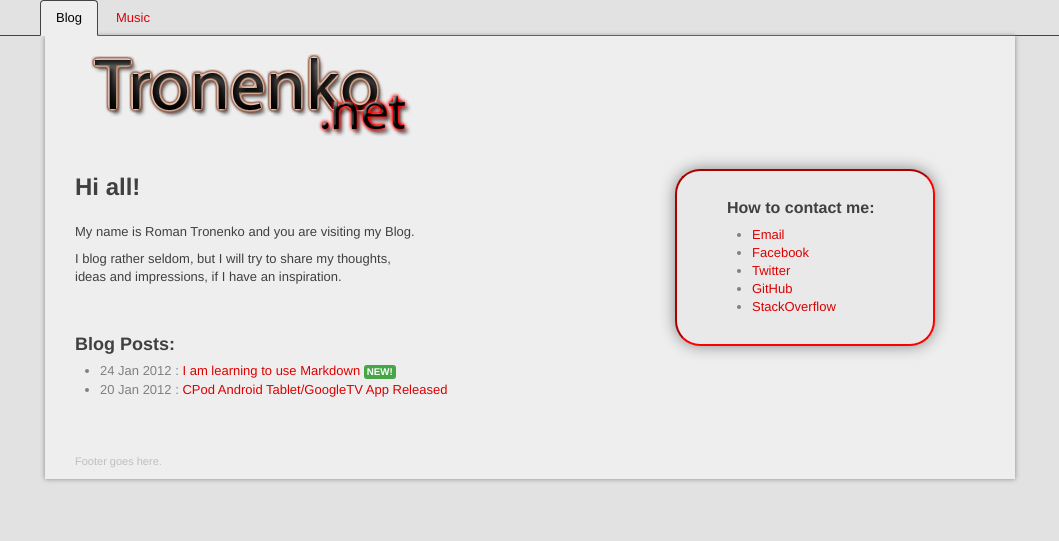
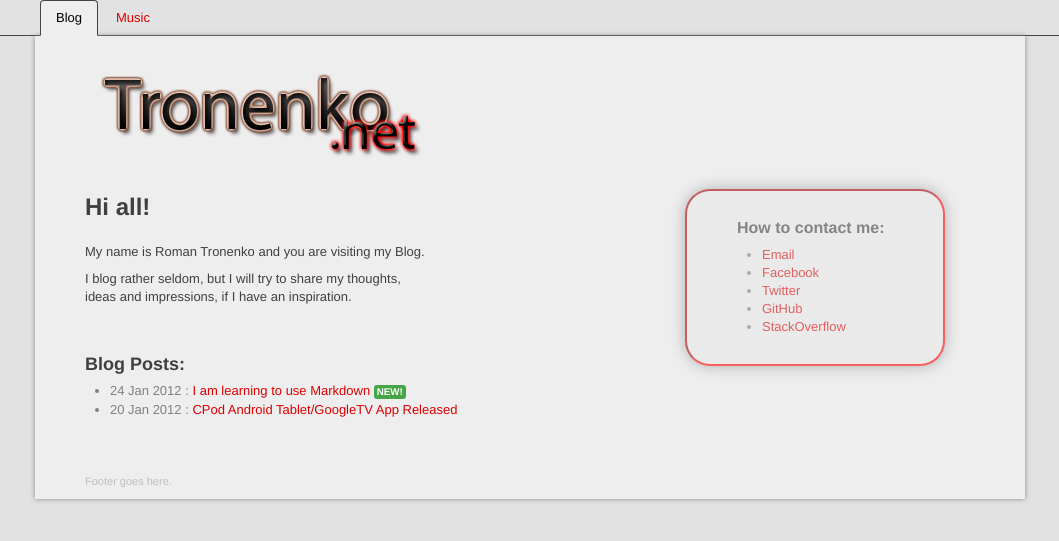
Before and after one commit to morphium/morphium.github.com, a Jekyll site: the page built from index.html, in a window 1280 px wide. Shown: the top 541 px of the page, without its empty margins (110-1169 px from the left). Built offline with Jekyll 4.4.1, drawn with Linux system fonts in a browser that asks for light colours; nearby versions of some CDN libraries.

Commit message:
opacity for contacts div

```diff
--- a/css/style.css
+++ b/css/style.css
@@ -4,8 +4,8 @@ body {
 
 #main {
 	background-color: #eee;
-	padding-top: 0px;
-	padding-left: 30px;
+	padding-top: 20px;
+	padding-left: 50px;
 	margin-top: 0px;
 	box-shadow: 0 0 5px #888;
 	-moz-box-shadow: 0 0 5px #888;
@@ -46,6 +46,16 @@ body {
 	padding-left: 50px;
 	background-color: #e9e9e9;
 	box-shadow: 0 0 15px #888;
+
+  filter:alpha(opacity=60);
+  -moz-opacity: 0.6;
+  opacity: 0.6;
+}
+
+#contacts:hover {
+  filter:alpha(opacity=100);
+  -moz-opacity: 1.0;
+	opacity:1.0;
 }
 
 a {
```
